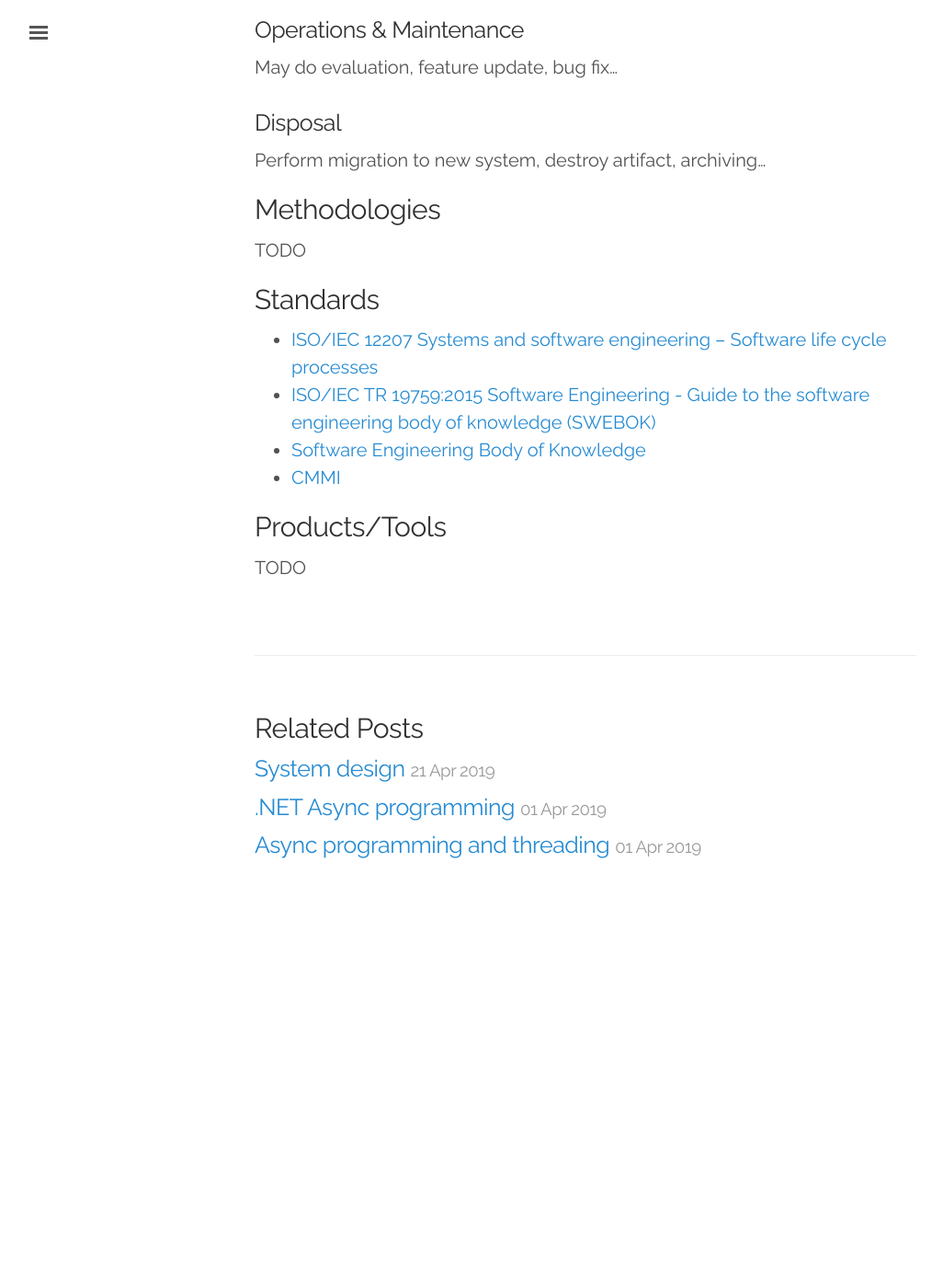
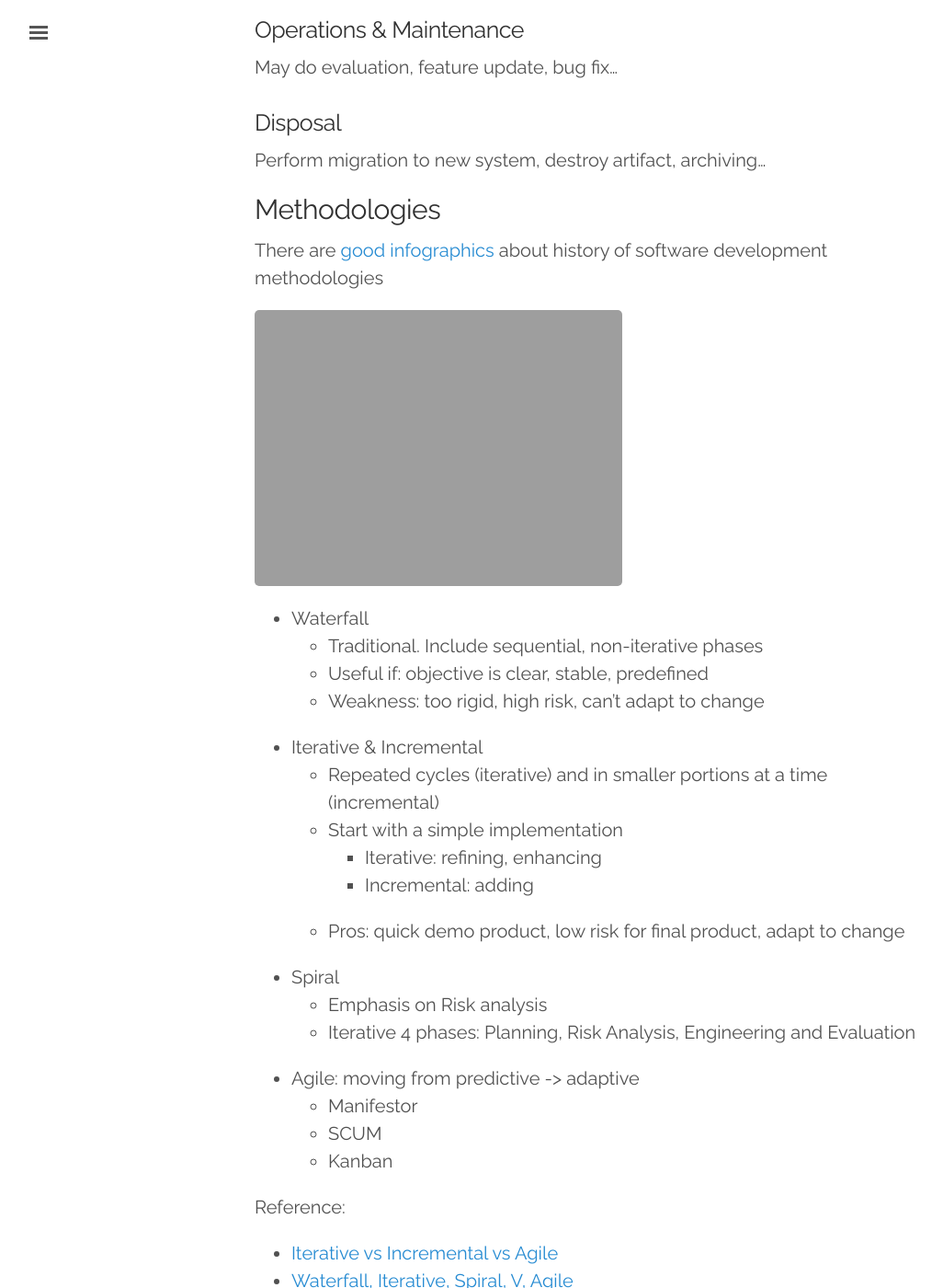
Before and after one commit to akivamu/akivamu.github.io, a Jekyll site: the page built from _posts/2019-04-20-cs-sdlc.md, in a window 1280 px wide and 1400 px high, scrolled down 2278 px. Shown: the whole window at 92% size, without its empty margins (3-1029 px from the left). Built offline with Jekyll 4.4.1, drawn with Linux system fonts in a browser that asks for light colours; comment, search, counter and statistics services are not loaded; before the commit the page ends 3272 px from its top, so only the background shows below that.

Commit message:
Methodologies

```diff
--- a/_posts/2019-04-20-cs-sdlc.md
+++ b/_posts/2019-04-20-cs-sdlc.md
@@ -82,7 +82,34 @@ Perform migration to new system, destroy artifact, archiving...
 
 ## Methodologies
 
-TODO
+There are [good](https://intetics.com/blog/a-brief-history-of-software-development-methodologies)
+[infographics](https://www.hexacta.com/2018/02/05/timeline-of-software-development-methodologies/)
+about history of software development methodologies
+
+![history of software development methodologies]({{ site.url }}/images/software-development-methodologies-history.png)
+
+- Waterfall
+  - Traditional. Include sequential, non-iterative phases
+  - Useful if: objective is clear, stable, predefined
+  - Weakness: too rigid, high risk, can't adapt to change
+- Iterative & Incremental
+  - Repeated cycles (iterative) and in smaller portions at a time (incremental)
+  - Start with a simple implementation
+    - Iterative: refining, enhancing
+    - Incremental: adding
+  - Pros: quick demo product, low risk for final product, adapt to change
+- Spiral
+  - Emphasis on Risk analysis
+  - Iterative 4 phases: Planning, Risk Analysis, Engineering and Evaluation
+- Agile: moving from predictive -> adaptive
+  - Manifestor
+  - SCUM
+  - Kanban
+
+Reference:
+
+- [Iterative vs Incremental vs Agile](https://availagility.co.uk/2009/12/22/fidelity-the-lost-dimension-of-the-iron-triangle/)
+- [Waterfall, Iterative, Spiral, V, Agile](https://medium.com/existek/sdlc-models-explained-agile-waterfall-v-shaped-iterative-spiral-e3f012f390c5)
 
 ## Standards
 
```
Also changed, not shown: 1 other file.
